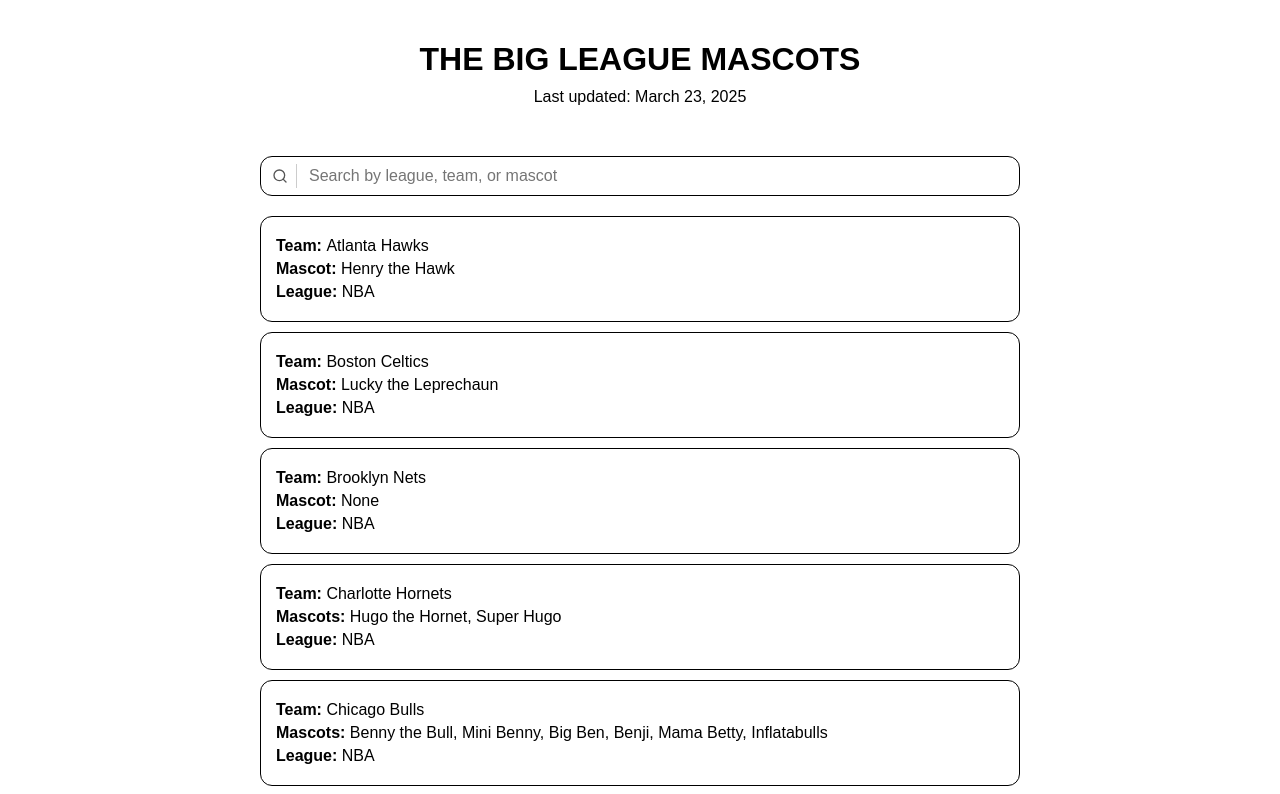
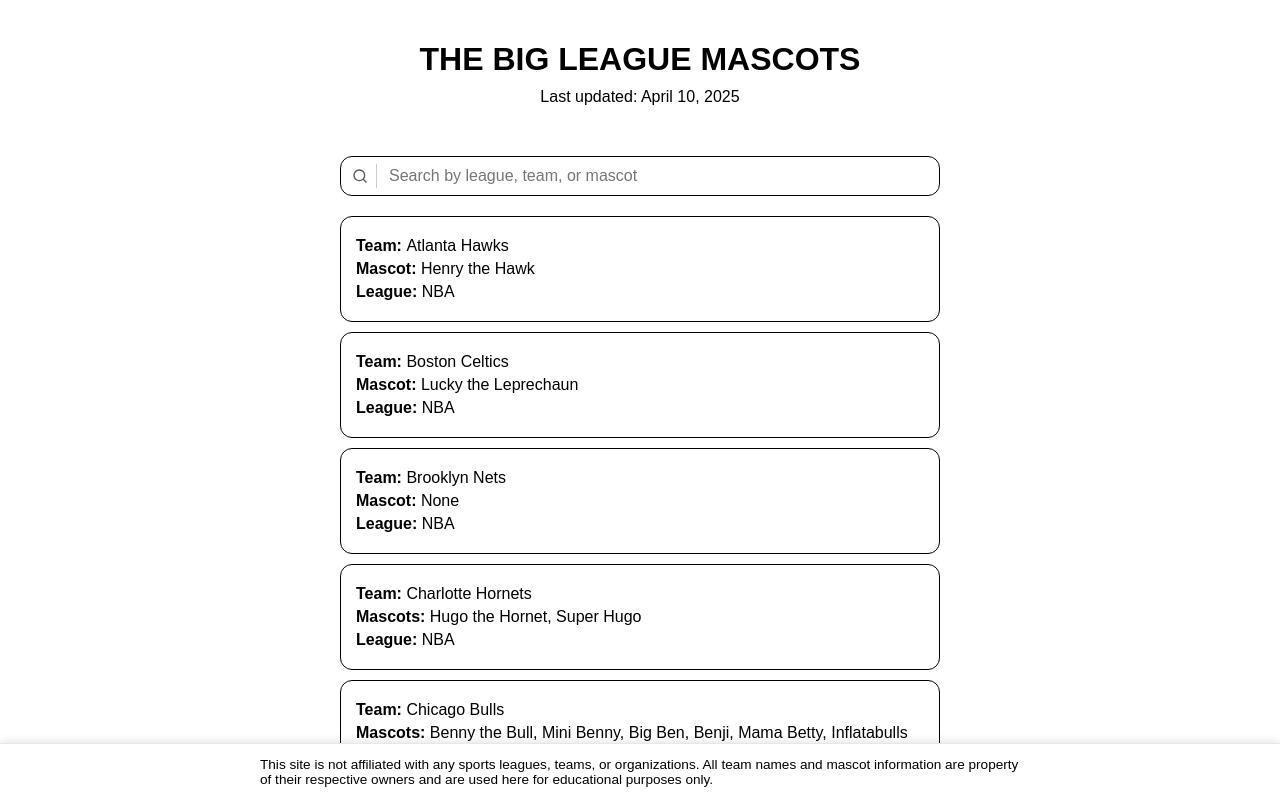
Before and after one commit to rickeev/mascot-search, a React (Vite) app: page / in a window 1280 px wide. Shown: the top 794 px of the page. Built offline with nearby package versions, Linux system fonts and the light colour scheme.

Commit message:
Some changes

```diff
--- a/src/App.css
+++ b/src/App.css
@@ -26,6 +26,7 @@
   max-width: 1200px;
   flex: 1;
   padding: 20px;
+  padding-bottom: 50px; /* Reduced from 80px to 50px to account for smaller footer */
   display: flex;
   flex-direction: column;
   align-items: center;
@@ -148,12 +149,6 @@
   padding: 15px;
   margin: 10px 0;
   text-align: left;
-  transition: transform 0.2s ease-in-out, box-shadow 0.2s ease-in-out;
-}
-
-.mascot-item:hover {
-  transform: translateY(-3px);
-  box-shadow: 0 5px 15px rgba(0, 0, 0, 0.2);
 }
 
 .mascot-item p {
@@ -285,20 +280,26 @@
 
 /* Footer Component */
 .sticky-footer {
+  position: fixed;
+  bottom: 0;
+  left: 0;
   width: 100%;
+  background-color: #fff;
   border-top: 1px solid #e7e7e7;
-  padding: 20px 0;
-  margin-top: 20px;
+  padding: 10px 0; /* Reduced padding from 20px to 10px */
+  z-index: 100;
+  box-shadow: 0 -2px 8px rgba(0, 0, 0, 0.1);
 }
 
 .footer-content {
   margin: 0 auto;
   text-align: left;
   padding: 0 20px;
+  font-size: 0.85rem; /* Smaller font size */
 }
 
 .footer-content p {
-  margin: 5px 0;
+  margin: 3px 0; /* Reduced margin from 5px to 3px */
 }
 
 /* Responsive adjustments */
--- a/src/components/PageFooter.jsx
+++ b/src/components/PageFooter.jsx
@@ -4,7 +4,7 @@
   return (
     <footer className="sticky-footer">
       <div className="footer-content">
-        <p>&copy; 2025 The Big League Mascots. This site is not affiliated with any sports leagues, teams, or organizations. All team names and mascot information are property of their respective owners and are used here for educational purposes only.</p>
+        <p>This site is not affiliated with any sports leagues, teams, or organizations. All team names and mascot information are property of their respective owners and are used here for educational purposes only.</p>
       </div>
     </footer>
   );
--- a/src/components/PageHeader.jsx
+++ b/src/components/PageHeader.jsx
@@ -4,7 +4,7 @@
   return (
     <header className="page-header">
       <h1>THE BIG LEAGUE MASCOTS</h1>
-      <p>Last updated: March 23, 2025</p>
+      <p>Last updated: April 10, 2025</p>
     </header>
   );
 }
--- a/src/components/StickyHeader.jsx
+++ b/src/components/StickyHeader.jsx
@@ -29,7 +29,7 @@
         </div>
 
         <div className="sticky-date">
-          <p>Last updated: March 23, 2025</p>
+          <p>Last updated: April 10, 2025</p>
         </div>
       </div>
     </div>
```
